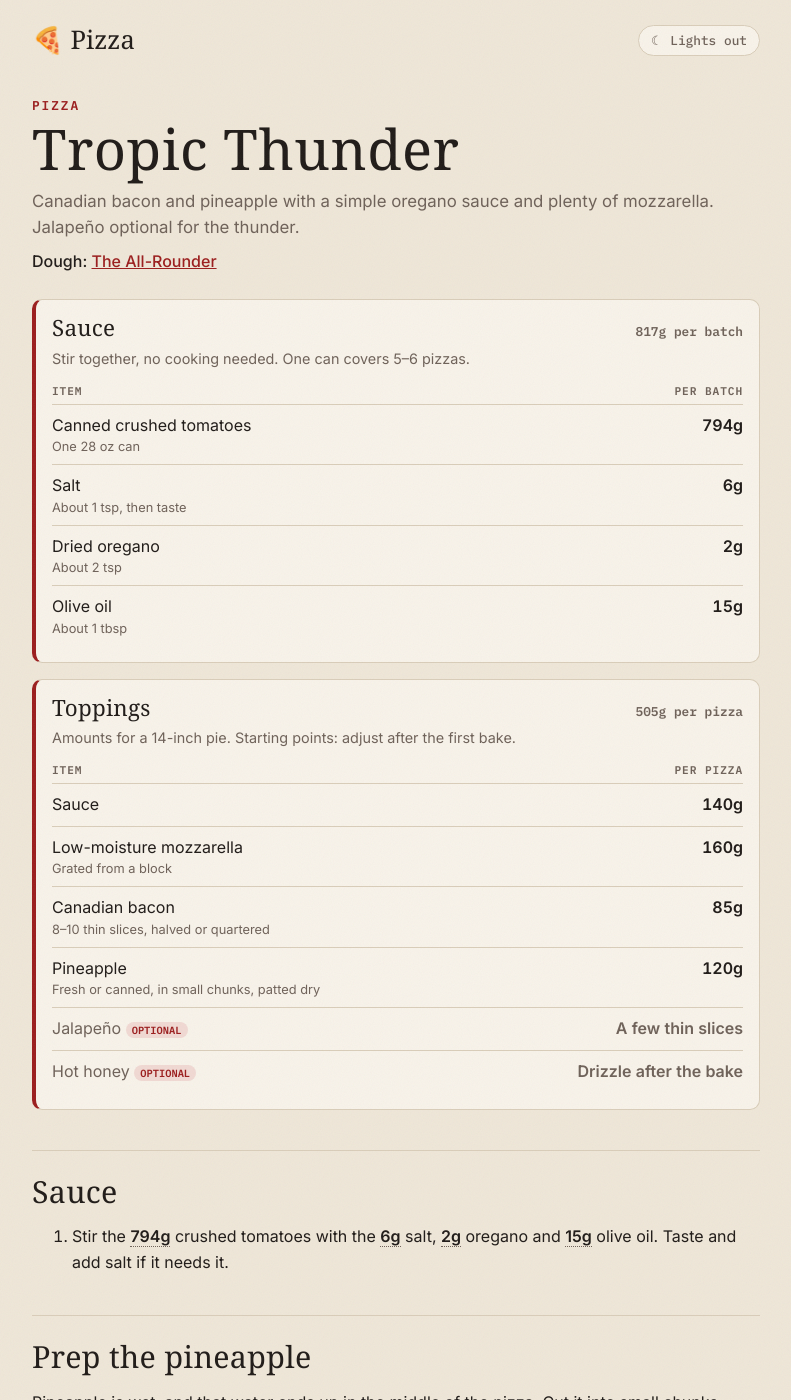
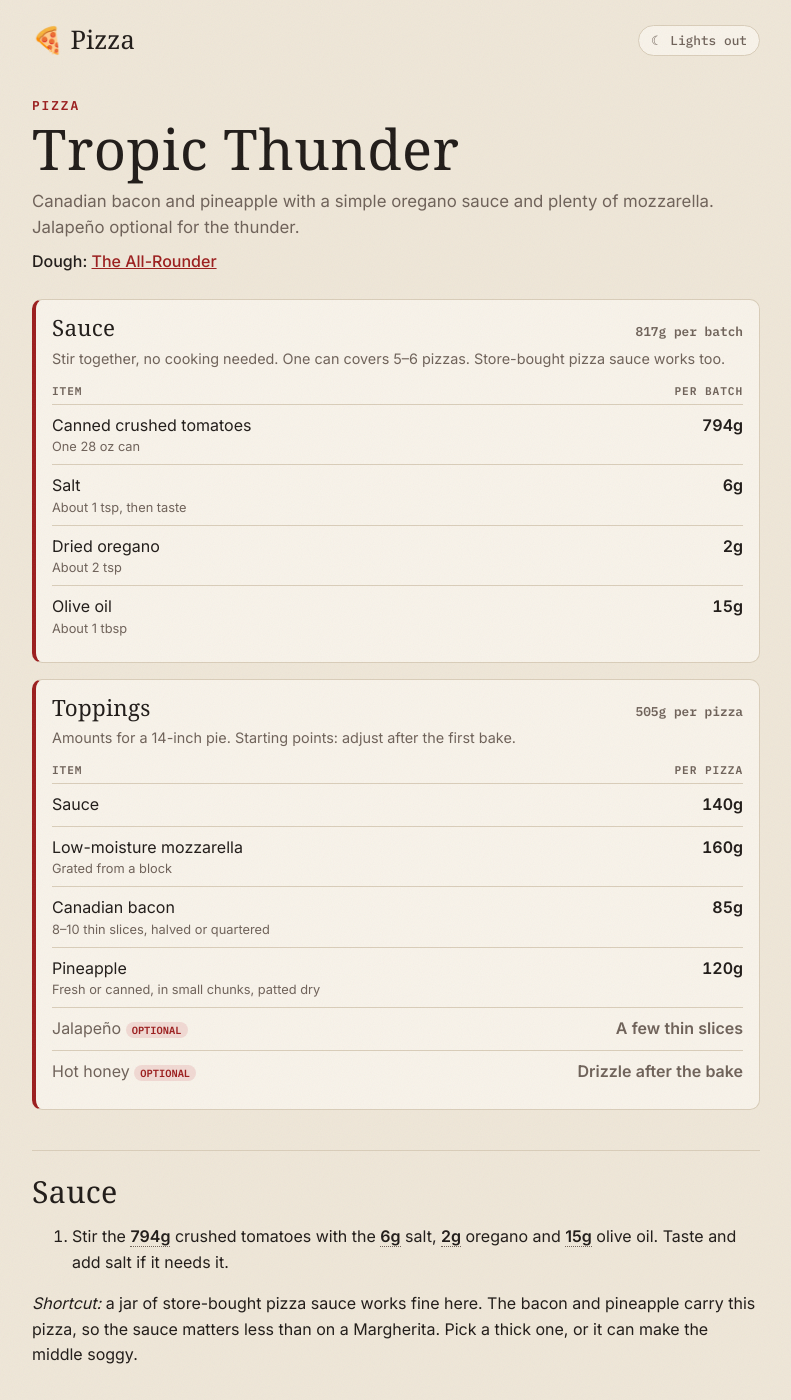
Before and after one commit to daftn/pizza, a Jekyll site: the page built from _recipes/tropic-thunder.md, in a window 1280 px wide and 1400 px high. Shown: the whole window, without its empty margins (244-1035 px from the left). Built offline with Jekyll 4.4.1, drawn with Linux system fonts in a browser that asks for light colours; some web fonts are replaced.

Commit message:
Tropic Thunder: note that store-bought sauce works
Co-Authored-By: Claude Opus 5.5 <noreply@anthropic.com>
Claude-Session: https://claude.ai/code/session_01CXsahQwDMBDTEp9ieURmT9

```diff
--- a/_recipes/tropic-thunder.md
+++ b/_recipes/tropic-thunder.md
@@ -7,7 +7,7 @@ uses_dough: everyday-dough
 toppings:
   - name: Sauce
     per_batch: true
-    note: Stir together, no cooking needed. One can covers 5–6 pizzas.
+    note: Stir together, no cooking needed. One can covers 5–6 pizzas. Store-bought pizza sauce works too.
     items:
       - { id: tomatoes, name: "Canned crushed tomatoes", qty: 794, unit: g, note: "One 28 oz can" }
       - { id: sauce_salt, name: "Salt", qty: 6, unit: g, note: "About 1 tsp, then taste" }
@@ -27,6 +27,8 @@ toppings:
 ## Sauce
 
 1. Stir the [[tomatoes]] crushed tomatoes with the [[sauce_salt]] salt, [[sauce_oregano]] oregano and [[sauce_oil]] olive oil. Taste and add salt if it needs it.
+
+*Shortcut:* a jar of store-bought pizza sauce works fine here. The bacon and pineapple carry this pizza, so the sauce matters less than on a Margherita. Pick a thick one, or it can make the middle soggy.
 
 ## Prep the pineapple
 
```
